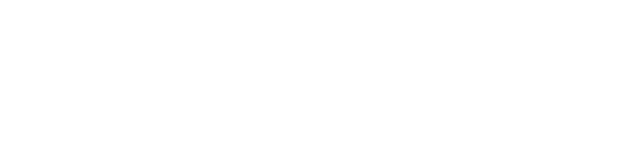
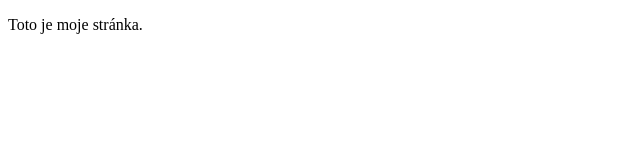
Before and after one commit to dzimon-dev/git-neradil, a plain HTML site: page index.html in a window 1280 px wide. Shown: the whole page, without its empty margins (0-640 px from the left). Drawn offline with Linux system fonts and the light colour scheme.

Commit message:
druhy commit

```diff
--- a/index.html
+++ b/index.html
@@ -6,6 +6,6 @@
     <title>Git pokus - Neradil</title>
 </head>
 <body>
-
+    <p>Toto je moje stránka.</p>
 </body>
 </html>
```
